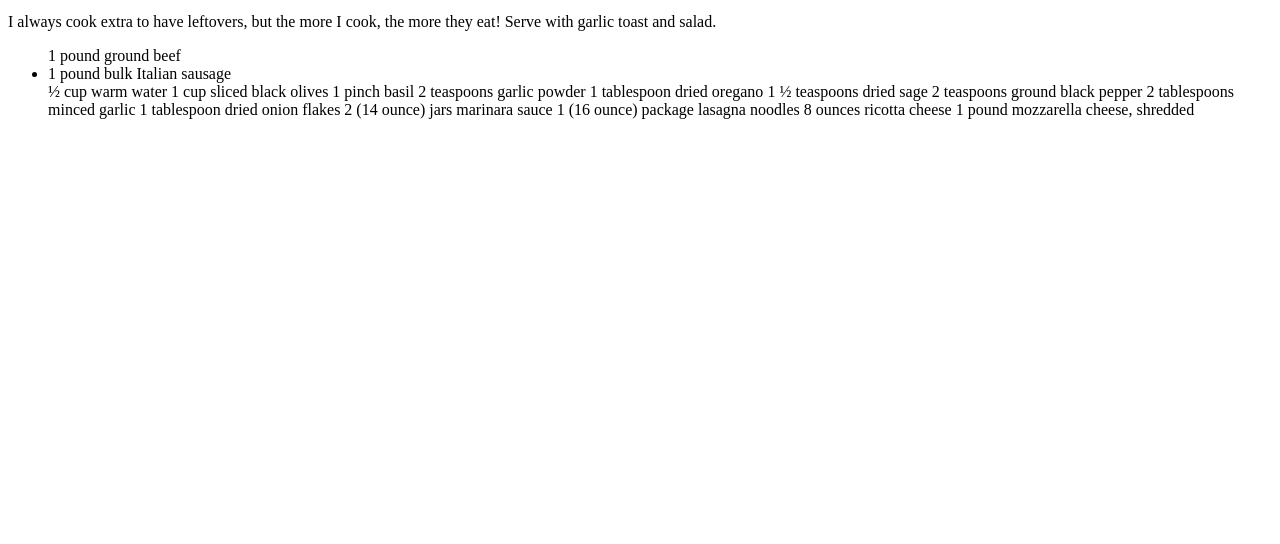
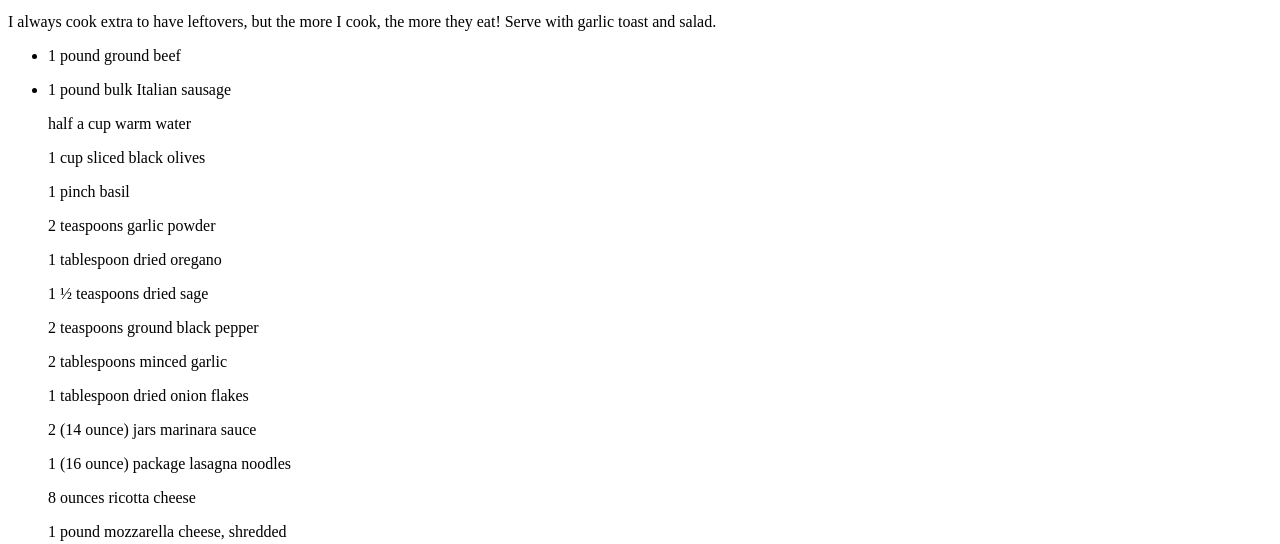
Before and after one commit to sipnu/recipe.project, a plain HTML site: page recipes/lasagna.html in a window 1280 px wide. Shown: the part 403-947 px from the top of the page. Before the commit the page ends 800 px from the top, so only its background shows below. Drawn offline with Linux system fonts and the light colour scheme.

Commit message:
readme.md is modified

```diff
--- a/recipes/lasagna.html
+++ b/recipes/lasagna.html
@@ -11,21 +11,22 @@
 
     <p>A traditional lasagna, with about half the time and effort!</p>
     <p>I always cook extra to have leftovers, but the more I cook, the more they eat! Serve with garlic toast and salad.</p>
-    <ul>1 pound ground beef
-        <li>1 pound bulk Italian sausage</li>
-        <l1>½ cup warm water</l1>
-        <l1>1 cup sliced black olives</l1>
-        <l1>1 pinch basil</l1>
-        <l1>2 teaspoons garlic powder</l1>
-        <l1>1 tablespoon dried oregano</l1>
-        <l1>1 ½ teaspoons dried sage</l1>
-        <l1>2 teaspoons ground black pepper</l1>
-        <l1>2 tablespoons minced garlic</l1>
-        <l1>1 tablespoon dried onion flakes</l1>
-        <l1>2 (14 ounce) jars marinara sauce</l1>
-        <l1>1 (16 ounce) package lasagna noodles</l1>
-        <l1>8 ounces ricotta cheese</l1>
-        <l1>1 pound mozzarella cheese, shredded</l1>
+    <ul>
+        <li><p> 1 pound ground beef</p></li>
+        <li><p> 1 pound bulk Italian sausage</p></li>
+        <l1><p>half a cup warm water</p></l1>
+        <l1><p>1 cup sliced black olives</p></l1>
+        <l1><p>1 pinch basil</p></l1>
+        <l1><p>2 teaspoons garlic powder</p></l1>
+        <l1><p>1 tablespoon dried oregano</p></l1>
+        <l1><p>1 ½ teaspoons dried sage</p></l1>
+        <l1><p>2 teaspoons ground black pepper</p></l1>
+        <l1><p>2 tablespoons minced garlic</p></l1>
+        <l1><p>1 tablespoon dried onion flakes</p></l1>
+        <l1><p>2 (14 ounce) jars marinara sauce</p></l1>
+        <l1><p>1 (16 ounce) package lasagna noodles</p></l1>
+        <l1><p>8 ounces ricotta cheese</p></l1>
+        <l1><p>1 pound mozzarella cheese, shredded</p></l1>
     </ul>
 </body>
 
```
Also changed, not shown: recipes/test.html (deleted, +0 -12 lines), 2 other files.
